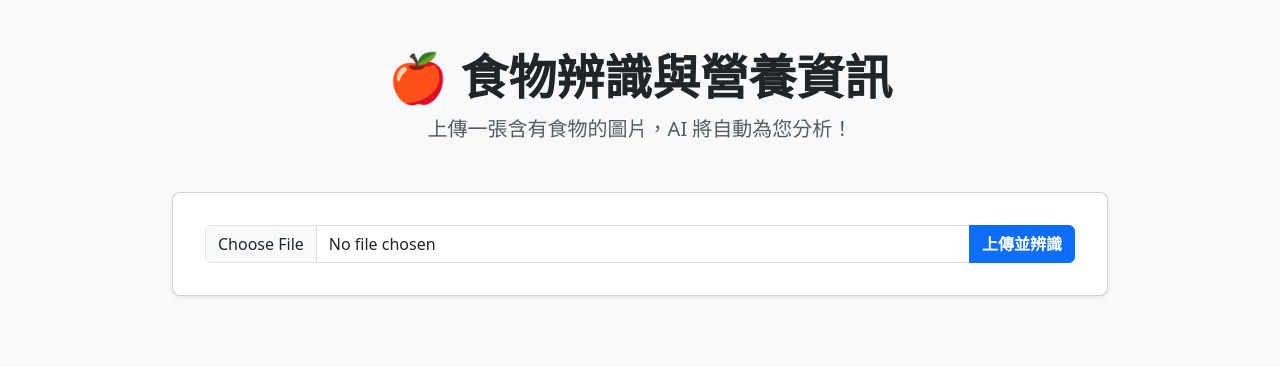
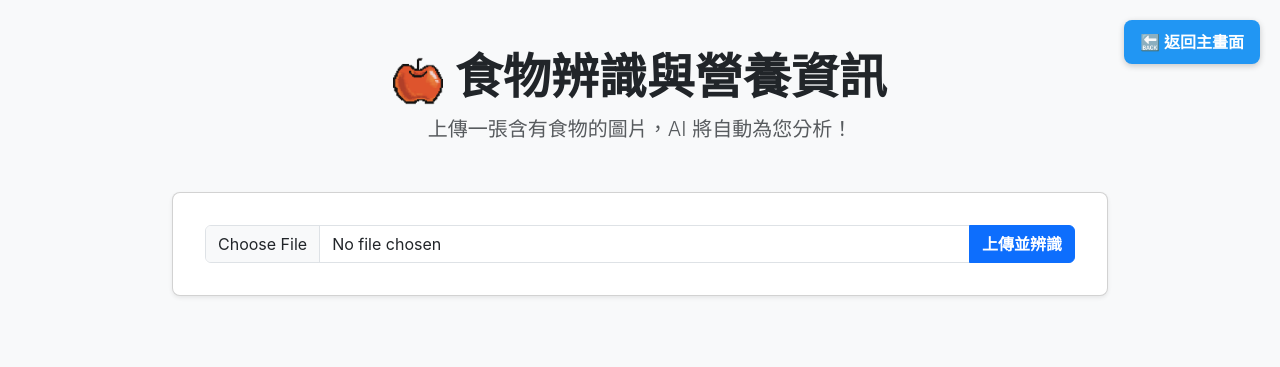
Before and after one commit to s1120371/project000, a Flask app: page /nutrition in a window 1280 px wide. Shown: the top 367 px of the page. Run offline with Flask 3, Linux system fonts and the light colour scheme; parts of the project's set-up code (start-up, migrations or seed data) failed here and were passed over; some web fonts are replaced.

Commit message:
Add files via upload

```diff
--- a/templates/nutrition.html
+++ b/templates/nutrition.html
@@ -7,9 +7,33 @@
     <title>食物營養辨識</title>
     <link href="https://cdn.jsdelivr.net/npm/bootstrap@5.3.2/dist/css/bootstrap.min.css" rel="stylesheet">
     <style>
+        /* 引入 zpix 字體 */
+        @font-face {
+            font-family: 'Zpix';
+            src: url('/static/zpix.ttf') format('truetype');
+        }
+
         /* 自訂一些額外樣式 */
         body {
+            /* 使用 Zpix 字體 */
+            font-family: 'Zpix', -apple-system, BlinkMacSystemFont, "Segoe UI", Roboto, "Helvetica Neue", Arial, sans-serif;
             background-color: #f8f9fa;
+        }
+
+        #backButton {
+            position: fixed;
+            top: 20px;
+            right: 20px;
+            background-color: #2196f3;
+            color: white;
+            padding: 10px 16px;
+            border-radius: 8px;
+            text-decoration: none;
+            font-weight: bold;
+            box-shadow: 0 2px 6px rgba(0, 0, 0, 0.2);
+            transition: background-color 0.3s ease;
+            z-index: 1000;
+            /* 提高層級確保在背景之上 */
         }
 
         .container {
@@ -38,10 +62,11 @@
 </head>
 
 <body>
+     <a href="/home" id="backButton">🔙 返回主畫面</a>
 
     <div class="container py-5">
         <div class="text-center mb-5">
-            <h1 class="display-5 fw-bold">🍎 食物辨識與營養資訊</h1>
+            <h1 class="display-5 fw-bold"><img src="{{ url_for('static', filename='apple.png') }}" alt="蘋果圖示" width="50"height="50"style="vertical-align: middle;"> 食物辨識與營養資訊</h1>
             <p class="lead text-muted">上傳一張含有食物的圖片，AI 將自動為您分析！</p>
         </div>
 
```
Also changed, not shown: templates/achievements.html (+15 -2 lines), templates/bmi.html (+7 -11 lines), templates/edit-profile.html (+7 -1 lines), templates/home.html (+5 -5 lines), templates/login.html (+6 -1 lines), templates/style.css (+3 -14 lines), templates/Leaf.png (added), templates/apple.png (added), templates/heart.png (added).
